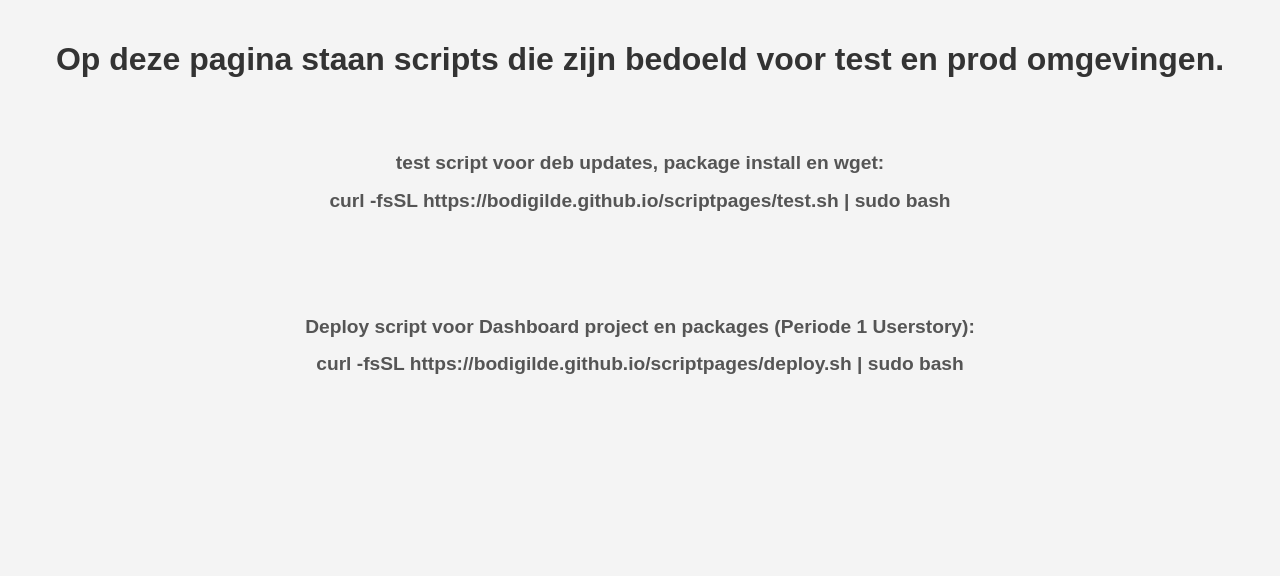
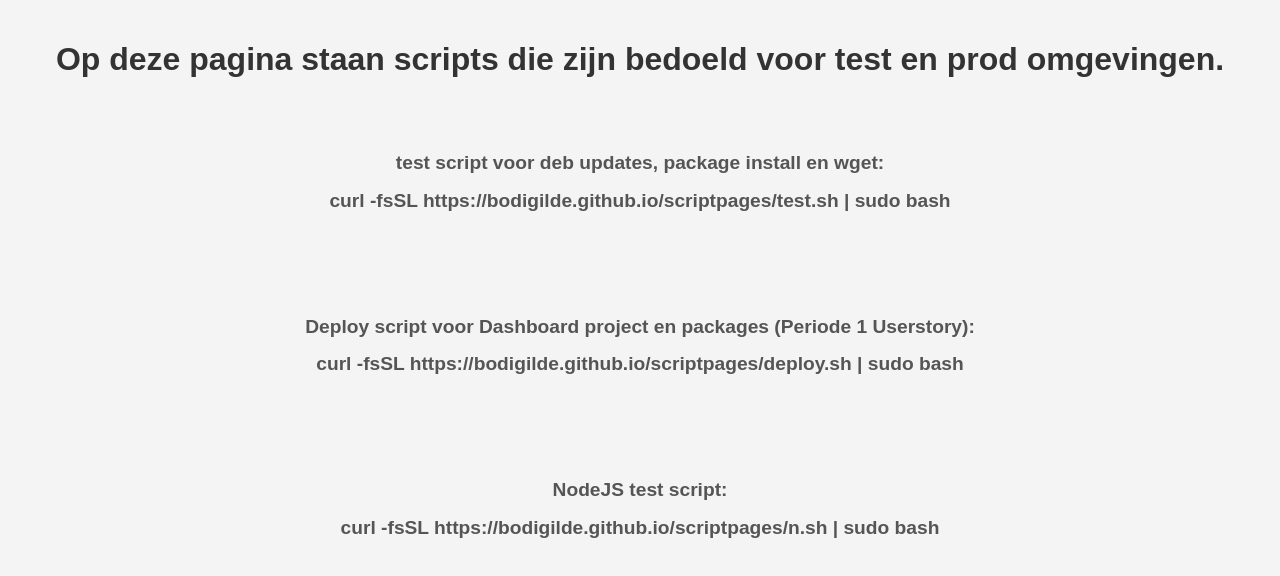
Before and after one commit to BodiGilde/scriptpages, a plain HTML site: page docs/index.html in a window 1280 px wide. Drawn offline with Linux system fonts and the light colour scheme.

Commit message:
Update index.html
nodejs test code toegevoegd aan index, na testen weghalen

```diff
--- a/docs/index.html
+++ b/docs/index.html
@@ -16,6 +16,10 @@
      <br> <br>
     <h2>Deploy script voor Dashboard project en packages (Periode 1 Userstory):</h2>
     <h2>curl -fsSL https://bodigilde.github.io/scriptpages/deploy.sh | sudo bash</h2>
+     <br> <br>
+     <br> <br>
+    <h2>NodeJS test script:</h2>
+    <h2>curl -fsSL https://bodigilde.github.io/scriptpages/n.sh | sudo bash</h2>
 
 </body>
 </html>
```
